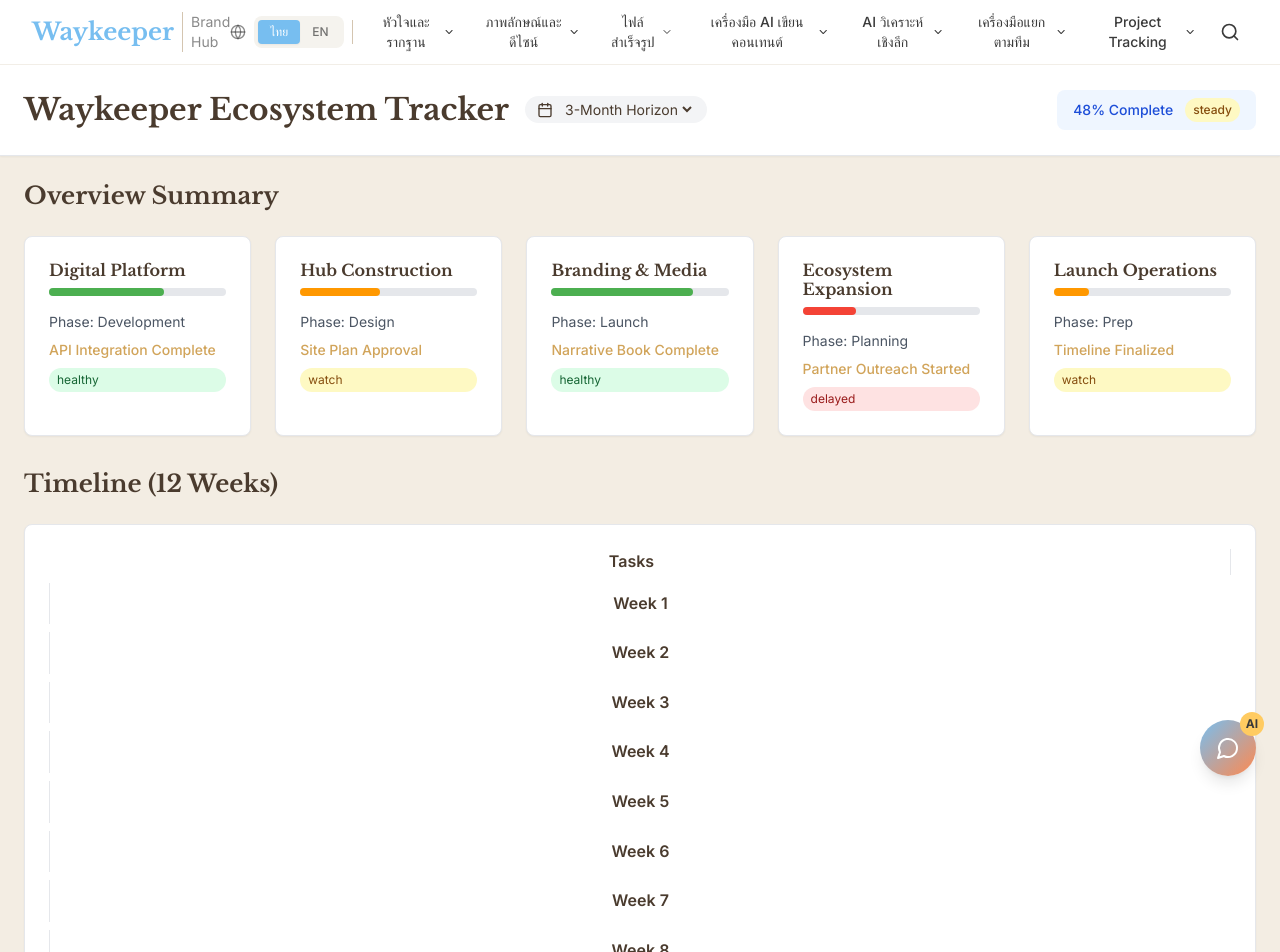
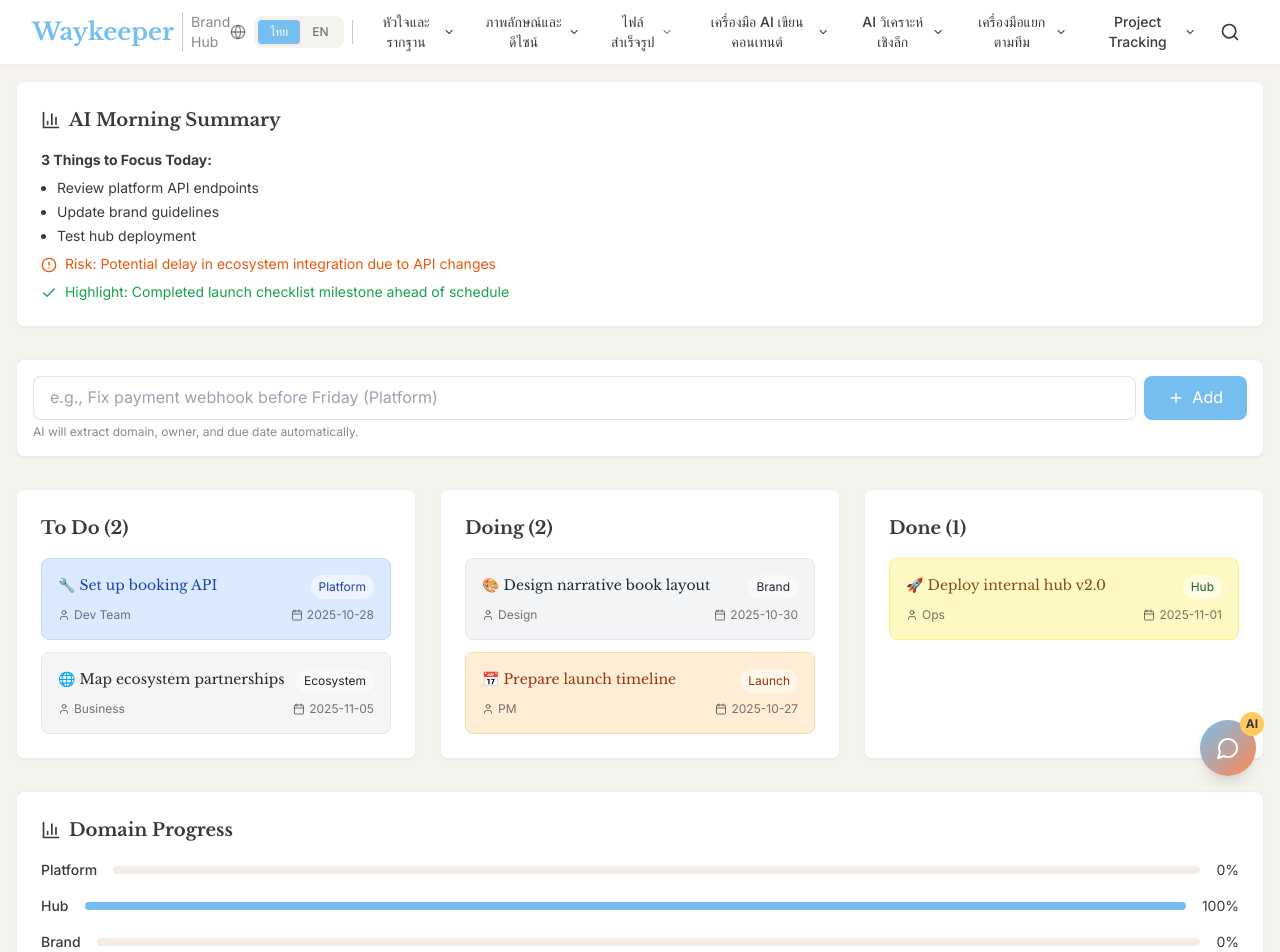
Before and after one commit to boxer32/waykeeper-internal-brand-hub, a Next.js app: page /dashboard in a window 1280 px wide. Shown: the top 952 px of the page. Built offline with nearby package versions, Linux system fonts and the light colour scheme.

Commit message:
Add Waykeeper Project Tracker Dashboard - single-page kanban with AI summaries, progress bars, local storage

```diff
--- a/src/app/dashboard/page.tsx
+++ b/src/app/dashboard/page.tsx
@@ -1,216 +1,165 @@
-import React, { useState } from 'react';
+import React, { useState, useEffect } from 'react';
 import Link from 'next/link';
-import { Calendar, RefreshCw, BarChart3, Download, Share2, ChevronLeft, ChevronRight } from 'lucide-react';
-import {
-  ResponsiveContainer,
-  PieChart,
-  Pie,
-  Cell,
-  LineChart,
-  Line,
-  XAxis,
-  YAxis,
-  CartesianGrid,
-  Tooltip,
-  Legend,
-} from 'recharts';
+import { Plus, Check, AlertCircle, BarChart3, Calendar, User } from 'lucide-react';
 
-// Sample Data
-const domains = [
-  {
-    name: 'Digital Platform',
-    progress: 65,
-    phase: 'Development',
-    milestone: 'API Integration Complete',
-    color: 'green',
-    status: 'healthy',
-  },
-  {
-    name: 'Hub Construction',
-    progress: 45,
-    phase: 'Design',
-    milestone: 'Site Plan Approval',
-    color: 'amber',
-    status: 'watch',
-  },
-  {
-    name: 'Branding & Media',
-    progress: 80,
-    phase: 'Launch',
-    milestone: 'Narrative Book Complete',
-    color: 'green',
-    status: 'healthy',
-  },
-  {
-    name: 'Ecosystem Expansion',
-    progress: 30,
-    phase: 'Planning',
-    milestone: 'Partner Outreach Started',
-    color: 'red',
-    status: 'delayed',
-  },
-  {
-    name: 'Launch Operations',
-    progress: 20,
-    phase: 'Prep',
-    milestone: 'Timeline Finalized',
-    color: 'amber',
-    status: 'watch',
-  },
+interface Task {
+  id: string;
+  title: string;
+  emoji: string;
+  owner: string;
+  dueDate: string;
+  domain: 'Platform' | 'Hub' | 'Brand' | 'Ecosystem' | 'Launch';
+  status: 'To Do' | 'Doing' | 'Done';
+}
+
+const domains = {
+  Platform: { color: 'bg-blue-100 text-blue-800', border: 'border-blue-200' },
+  Hub: { color: 'bg-yellow-100 text-yellow-800', border: 'border-yellow-200' },
+  Brand: { color: 'bg-gray-100 text-gray-800', border: 'border-gray-200' },
+  Ecosystem: { color: 'bg-neutral-100 text-neutral-800', border: 'border-neutral-200' },
+  Launch: { color: 'bg-orange-100 text-orange-800', border: 'border-orange-200' },
+} as const;
+
+const Dashboard: React.FC = () => {
+  const [tasks, setTasks] = useState<Task[]>([]);
+  const [newTaskInput, setNewTaskInput] = useState('');
+  const [aiSummary, setAiSummary] = useState({
+    focuses: ['Review platform API endpoints', 'Update brand guidelines', 'Test hub deployment'],
+    risk: 'Potential delay in ecosystem integration due to API changes',
+    highlight: 'Completed launch checklist milestone ahead of schedule',
+  });
+
+  useEffect(() => {
+    const saved = localStorage.getItem('waykeeper-tasks');
+    if (saved) {
+      setTasks(JSON.parse(saved));
+    } else {
+      // Initial sample tasks
+      const initialTasks: Task[] = [
+        { id: '1', title: 'Set up booking API', emoji: '🔧', owner: 'Dev Team', dueDate: '2025-10-28', domain: 'Platform', status: 'To Do' },
+        { id: '2', title: 'Design narrative book layout', emoji: '🎨', owner: 'Design', dueDate: '2025-10-30', domain: 'Brand', status: 'Doing' },
+        { id: '3', title: 'Deploy internal hub v2.0', emoji: '🚀', owner: 'Ops', dueDate: '2025-11-01', domain: 'Hub', status: 'Done' },
+        { id: '4', title: 'Map ecosystem partnerships', emoji: '🌐', owner: 'Business', dueDate: '2025-11-05', domain: 'Ecosystem', status: 'To Do' },
+        { id: '5', title: 'Prepare launch timeline', emoji: '📅', owner: 'PM', dueDate: '2025-10-27', domain: 'Launch', status: 'Doing' },
       ];
+      setTasks(initialTasks);
+    }
+  }, []);
 
-const timelineData = [
-  { week: 1, 'Digital Platform': 10, 'Hub Construction': 5, 'Branding': 20, Ecosystem: 0, Launch: 0 },
-  { week: 2, 'Digital Platform': 15, 'Hub Construction': 10, 'Branding': 30, Ecosystem: 5, Launch: 0 },
-  // ... mock up to week 12
-  { week: 12, 'Digital Platform': 65, 'Hub Construction': 45, 'Branding': 80, Ecosystem: 30, Launch: 20 },
-];
+  useEffect(() => {
+    localStorage.setItem('waykeeper-tasks', JSON.stringify(tasks));
+  }, [tasks]);
 
-const kanbanColumns = {
-  Planned: [
-    { id: 1, title: 'Finalize Partner Contracts', domain: 'Ecosystem', owner: 'Alice', priority: 'High', progress: 0 },
-    { id: 2, title: 'Design Launch Event', domain: 'Launch', owner: 'Bob', priority: 'Medium', progress: 0 },
-  ],
-  Active: [
-    { id: 3, title: 'Build User Dashboard', domain: 'Digital', owner: 'Charlie', priority: 'High', progress: 40 },
-    { id: 4, title: 'Media Asset Creation', domain: 'Branding', owner: 'Diana', priority: 'High', progress: 70 },
-  ],
-  Blocked: [
-    { id: 5, title: 'Site Procurement', domain: 'Hub', owner: 'Eve', priority: 'High', progress: 30 },
-  ],
-  Done: [
-    { id: 6, title: 'Brand Guidelines Approved', domain: 'Branding', owner: 'Frank', priority: 'Low', progress: 100 },
-  ],
+  const addTask = () => {
+    if (!newTaskInput.trim()) return;
+    // Simulate AI extraction: simple parsing
+    const words = newTaskInput.toLowerCase().split(' ');
+    const domainMatch = words.find(w => Object.keys(domains).some(d => w.includes(d.toLowerCase()))) || 'Platform';
+    const domain = (Object.keys(domains).find(d => domainMatch.includes(d.toLowerCase())) as any) || 'Platform';
+    const dueMatch = words.find(w => w.match(/\d{1,2}/)); // Simple due date
+    const dueDate = dueMatch ? `2025-10-${parseInt(dueMatch) + 25}`.slice(-2) : '2025-11-01'; // Mock
+    const owner = words.slice(-2).join(' ') || 'Team';
+
+    const newTask: Task = {
+      id: Date.now().toString(),
+      title: newTaskInput,
+      emoji: '📝',
+      owner,
+      dueDate,
+      domain: domain as Task['domain'],
+      status: 'To Do',
+    };
+    setTasks([...tasks, newTask]);
+    setNewTaskInput('');
   };
 
-const aiSummary = {
-  highlights: 'Completed API integration for Digital Platform and finalized Narrative Book for Branding.',
-  risks: 'Delays in Hub Construction due to procurement; Ecosystem partner outreach behind schedule.',
-  focus: 'Prioritize site approvals and initiate 5 key partner meetings this week.',
+  const updateTaskStatus = (id: string, newStatus: Task['status']) => {
+    setTasks(tasks.map(task => task.id === id ? { ...task, status: newStatus } : task));
+    // Simulate micro-interaction feedback
+    if (newStatus === 'Done') {
+      // Could add toast or sound here
+      console.log('Task completed! 🎉');
+    }
   };
 
-const domainColors = ['#4CAF50', '#FF9800', '#F44336']; // green, amber, red
+  const tasksByStatus = {
+    'To Do': tasks.filter(t => t.status === 'To Do'),
+    'Doing': tasks.filter(t => t.status === 'Doing'),
+    'Done': tasks.filter(t => t.status === 'Done'),
+  };
 
-export default function Dashboard() {
-  const [dateRange, setDateRange] = useState('3 months');
-  const [showSummary, setShowSummary] = useState(false);
-
-  const overallProgress = Math.round(domains.reduce((sum, d) => sum + d.progress, 0) / domains.length);
-  const globalSentiment = 'steady'; // calm, steady, risk
+  const progressByDomain = Object.keys(domains).reduce((acc, d) => {
+    const domainTasks = tasks.filter(t => t.domain === d);
+    const done = domainTasks.filter(t => t.status === 'Done').length;
+    const total = domainTasks.length;
+    acc[d as Task['domain']] = total > 0 ? (done / total) * 100 : 0;
+    return acc;
+  }, {} as Record<Task['domain'], number>);
 
   return (
-    <div className="min-h-screen bg-sand-beige text-forest-brown">
-      {/* Header */}
-      <header className="bg-white shadow-sm border-b border-gray-200 p-6">
-        <div className="max-w-7xl mx-auto flex flex-col md:flex-row md:items-center justify-between gap-4">
-          <div className="flex items-center gap-4">
-            <h1 className="text-3xl font-headline font-bold">Waykeeper Ecosystem Tracker</h1>
-            <div className="flex items-center gap-2 bg-gray-100 px-3 py-1 rounded-full text-sm">
-              <Calendar size={16} />
-              <select
-                value={dateRange}
-                onChange={(e) => setDateRange(e.target.value)}
-                className="bg-transparent border-none outline-none"
-              >
-                <option value="3 months">3-Month Horizon</option>
-                <option value="6 months">6-Month Horizon</option>
-              </select>
+    <div className="min-h-screen bg-morning-light text-deep-earth p-4">
+      {/* AI Summary Banner */}
+      <div className="bg-white rounded-lg shadow-sm border border-soft-stone/30 mb-8 p-6">
+        <h2 className="text-lg font-semibold mb-4 flex items-center">
+          <BarChart3 className="mr-2" size={20} /> AI Morning Summary
+        </h2>
+        <div className="space-y-2 text-sm">
+          <p><strong>3 Things to Focus Today:</strong></p>
+          <ul className="ml-4 list-disc space-y-1">
+            {aiSummary.focuses.map((f, i) => <li key={i}>{f}</li>)}
+          </ul>
+          <p className="text-orange-600"><AlertCircle className="inline mr-1" size={16} /> Risk: {aiSummary.risk}</p>
+          <p className="text-green-600"><Check className="inline mr-1" size={16} /> Highlight: {aiSummary.highlight}</p>
         </div>
       </div>
-          <div className="flex items-center gap-4">
+
+      {/* Add Task Input */}
+      <div className="bg-white rounded-lg shadow-sm border border-soft-stone/30 mb-8 p-4">
+        <div className="flex gap-2">
+          <input
+            type="text"
+            value={newTaskInput}
+            onChange={(e) => setNewTaskInput(e.target.value)}
+            placeholder="e.g., Fix payment webhook before Friday (Platform)"
+            className="flex-1 px-4 py-2 border border-soft-stone/50 rounded-lg focus:outline-none focus:ring-2 focus:ring-skypath-blue"
+            onKeyPress={(e) => e.key === 'Enter' && addTask()}
+          />
           <button
-              onClick={() => setShowSummary(!showSummary)}
-              className="flex items-center gap-2 bg-accent-gold text-white px-4 py-2 rounded-lg hover:bg-yellow-600 transition-colors"
+            onClick={addTask}
+            className="px-6 py-2 bg-skypath-blue text-white rounded-lg hover:bg-blue-600 transition-colors flex items-center"
           >
-              <RefreshCw size={16} />
-              Regenerate Insight
+            <Plus className="mr-2" size={16} /> Add
           </button>
-            <div className="flex items-center gap-2 bg-blue-50 text-blue-700 px-4 py-2 rounded-lg text-sm font-medium">
-              {overallProgress}% Complete
-              <span className={`ml-1 px-2 py-1 rounded-full text-xs ${
-                globalSentiment === 'calm' ? 'bg-green-100 text-green-800' :
-                globalSentiment === 'steady' ? 'bg-yellow-100 text-yellow-800' : 'bg-red-100 text-red-800'
-              }`}>
-                {globalSentiment}
+        </div>
+        <p className="text-xs text-deep-earth/60 mt-1">AI will extract domain, owner, and due date automatically.</p>
+      </div>
+
+      {/* Kanban Columns */}
+      <div className="grid grid-cols-1 md:grid-cols-3 gap-6 mb-8">
+        {['To Do', 'Doing', 'Done'].map((status) => (
+          <div key={status} className="bg-white rounded-lg shadow-sm border border-soft-stone/30 p-6">
+            <h3 className="text-lg font-semibold mb-4 flex items-center text-deep-earth">
+              {status} ({tasksByStatus[status as Task['status']].length})
+            </h3>
+            <div className="space-y-3 max-h-96 overflow-y-auto">
+              {tasksByStatus[status as Task['status']].map((task) => (
+                <div
+                  key={task.id}
+                  className={`p-4 rounded-lg border ${domains[task.domain].border} ${domains[task.domain].color} cursor-pointer hover:shadow-md transition-shadow`}
+                  onClick={() => updateTaskStatus(task.id, status === 'To Do' ? 'Doing' : status === 'Doing' ? 'Done' : 'To Do')}
+                >
+                  <div className="flex justify-between items-start mb-2">
+                    <h4 className="font-medium text-sm">{task.emoji} {task.title}</h4>
+                    <span className={`text-xs px-2 py-1 rounded-full bg-white/50 ${status === 'Done' ? 'bg-green-100 text-green-800' : ''}`}>
+                      {task.domain}
                     </span>
                   </div>
+                  <div className="flex items-center justify-between text-xs text-deep-earth/70">
+                    <div className="flex items-center">
+                      <User className="mr-1" size={12} /> {task.owner}
                     </div>
-        </div>
-      </header>
-
-      <main className="max-w-7xl mx-auto p-6 space-y-8">
-        {/* Overview Summary Panel */}
-        <section>
-          <h2 className="text-2xl font-headline font-semibold mb-6">Overview Summary</h2>
-          <div className="grid grid-cols-1 md:grid-cols-2 lg:grid-cols-5 gap-6">
-            {domains.map((domain, index) => (
-              <div key={index} className="bg-white rounded-lg p-6 shadow-sm border border-gray-200">
-                <h3 className="font-semibold mb-2">{domain.name}</h3>
-                <div className="w-full bg-gray-200 rounded-full h-2 mb-4">
-                  <div
-                    className="bg-green-500 h-2 rounded-full transition-all"
-                    style={{ width: `${domain.progress}%`, backgroundColor: domain.color === 'green' ? '#4CAF50' : domain.color === 'amber' ? '#FF9800' : '#F44336' }}
-                  ></div>
-                </div>
-                <p className="text-sm text-gray-600 mb-2">Phase: {domain.phase}</p>
-                <p className="text-sm font-medium text-accent-gold">{domain.milestone}</p>
-                <div className={`mt-2 px-2 py-1 rounded-full text-xs ${
-                  domain.status === 'healthy' ? 'bg-green-100 text-green-800' :
-                  domain.status === 'watch' ? 'bg-yellow-100 text-yellow-800' : 'bg-red-100 text-red-800'
-                }`}>
-                  {domain.status}
-                </div>
-              </div>
-            ))}
-          </div>
-        </section>
-
-        {/* AI-Assisted Timeline View */}
-        <section>
-          <h2 className="text-2xl font-headline font-semibold mb-6">Timeline (12 Weeks)</h2>
-          <div className="bg-white rounded-lg p-6 shadow-sm border border-gray-200 overflow-x-auto">
-            <div className="grid grid-cols-13 gap-2 min-w-max">
-              <div className="font-semibold text-center border-r border-gray-200 pr-4">Tasks</div>
-              {Array.from({ length: 12 }, (_, i) => (
-                <div key={i} className="font-semibold text-center py-2 border-l border-gray-200">
-                  Week {i + 1}
-                </div>
-              ))}
-              {domains.map((domain) => (
-                <React.Fragment key={domain.name}>
-                  <div className="border-t border-gray-200 pl-4 py-2 font-medium">{domain.name}</div>
-                  {Array.from({ length: 12 }, (_, i) => (
-                    <div
-                      key={i}
-                      className="py-2 border-l border-gray-200"
-                      style={{ backgroundColor: i < (domain.progress / 100 * 12) ? domain.color === 'green' ? '#4CAF50' : domain.color === 'amber' ? '#FF9800' : '#F44336' : 'transparent', opacity: 0.3 }}
-                    >
-                      {i < (domain.progress / 100 * 12) && <div className="h-4 bg-current rounded" style={{ width: '100%' }} />}
-                    </div>
-                  ))}
-                </React.Fragment>
-              ))}
-            </div>
-          </div>
-        </section>
-
-        {/* Task Board Section */}
-        <section>
-          <h2 className="text-2xl font-headline font-semibold mb-6">Task Board</h2>
-          <div className="grid grid-cols-1 md:grid-cols-4 gap-6 overflow-x-auto">
-            {Object.entries(kanbanColumns).map(([column, tasks]) => (
-              <div key={column} className="bg-white rounded-lg p-4 shadow-sm border border-gray-200 min-w-[250px]">
-                <h3 className="font-semibold mb-4 text-center">{column}</h3>
-                <div className="space-y-3">
-                  {tasks.map((task) => (
-                    <div key={task.id} className="bg-gray-50 p-3 rounded border">
-                      <h4 className="font-medium text-sm mb-1">{task.title}</h4>
-                      <p className="text-xs text-gray-600 mb-1">Domain: {task.domain}</p>
-                      <p className="text-xs text-gray-600 mb-1">Owner: {task.owner}</p>
-                      <div className="flex justify-between items-center">
-                        <span className="text-xs bg-blue-100 text-blue-800 px-2 py-1 rounded">P{task.priority === 'High' ? '1' : '2'}</span>
-                        <div className="w-16 bg-gray-200 rounded-full h-2">
-                          <div className="bg-blue-500 h-2 rounded-full" style={{ width: `${task.progress}%` }}></div>
+                    <div className="flex items-center">
+                      <Calendar className="mr-1" size={12} /> {task.dueDate}
                     </div>
                   </div>
                 </div>
@@ -219,104 +168,37 @@
           </div>
         ))}
       </div>
-        </section>
 
-        {/* AI Summary Drawer */}
-        <section>
-          <h2 className="text-2xl font-headline font-semibold mb-6">AI Insights</h2>
-          <div className="bg-white rounded-lg p-6 shadow-sm border border-gray-200">
-            <button
-              onClick={() => setShowSummary(!showSummary)}
-              className="mb-4 flex items-center gap-2 text-accent-gold hover:text-yellow-600"
-            >
-              {showSummary ? <ChevronLeft size={16} /> : <ChevronRight size={16} />}
-              Toggle Weekly Summary
-            </button>
-            {showSummary && (
+      {/* Progress Bars */}
+      <div className="bg-white rounded-lg shadow-sm border border-soft-stone/30 p-6">
+        <h3 className="text-lg font-semibold mb-4 flex items-center">
+          <BarChart3 className="mr-2" size={20} /> Domain Progress
+        </h3>
         <div className="space-y-4">
-                <div>
-                  <h3 className="font-semibold mb-2">This Week's Highlights</h3>
-                  <p className="text-sm text-gray-700">{aiSummary.highlights}</p>
-                </div>
-                <div>
-                  <h3 className="font-semibold mb-2">Risks & Blockers</h3>
-                  <p className="text-sm text-gray-700">{aiSummary.risks}</p>
-                </div>
-                <div>
-                  <h3 className="font-semibold mb-2">Next 7-Day Focus</h3>
-                  <p className="text-sm text-gray-700">{aiSummary.focus}</p>
+          {Object.entries(progressByDomain).map(([domain, progress]) => (
+            <div key={domain} className="flex items-center justify-between">
+              <span className="text-sm font-medium">{domain}</span>
+              <div className="flex-1 mx-4">
+                <div className="bg-soft-stone/30 rounded-full h-2">
+                  <div
+                    className={`bg-skypath-blue h-2 rounded-full transition-all duration-300`}
+                    style={{ width: `${progress}%` }}
+                  ></div>
                 </div>
               </div>
-            )}
+              <span className="text-sm">{Math.round(progress)}%</span>
             </div>
-        </section>
-
-        {/* Metrics & Insight Dashboard */}
-        <section>
-          <h2 className="text-2xl font-headline font-semibold mb-6">Metrics & Insights</h2>
-          <div className="grid grid-cols-1 lg:grid-cols-2 gap-8">
-            <div className="bg-white rounded-lg p-6 shadow-sm border border-gray-200">
-              <h3 className="font-semibold mb-4">Domain Progress</h3>
-              <ResponsiveContainer width="100%" height={300}>
-                <PieChart>
-                  <Pie
-                    data={domains.map(d => ({ name: d.name, value: d.progress }))}
-                    cx="50%"
-                    cy="50%"
-                    outerRadius={80}
-                    fill="#8884d8"
-                    dataKey="value"
-                    label
-                  >
-                    {domains.map((entry, index) => (
-                      <Cell key={`cell-${index}`} fill={domainColors[index % 3]} />
           ))}
-                  </Pie>
-                  <Tooltip />
-                </PieChart>
-              </ResponsiveContainer>
-            </div>
-            <div className="bg-white rounded-lg p-6 shadow-sm border border-gray-200">
-              <h3 className="font-semibold mb-4">Performance Trends</h3>
-              <ResponsiveContainer width="100%" height={300}>
-                <LineChart data={timelineData}>
-                  <CartesianGrid strokeDasharray="3 3" />
-                  <XAxis dataKey="week" />
-                  <YAxis />
-                  <Tooltip />
-                  <Legend />
-                  <Line type="monotone" dataKey="Digital Platform" stroke="#4CAF50" />
-                  <Line type="monotone" dataKey="Hub Construction" stroke="#FF9800" />
-                  <Line type="monotone" dataKey="Branding" stroke="#F44336" />
-                </LineChart>
-              </ResponsiveContainer>
         </div>
       </div>
-        </section>
-      </main>
 
-      {/* Footer */}
-      <footer className="bg-white shadow-sm border-t border-gray-200 p-6 mt-8">
-        <div className="max-w-7xl mx-auto flex flex-col md:flex-row justify-between items-center gap-4">
-          <p className="text-sm text-gray-600">Version 1.0 • Updated {new Date().toLocaleDateString()}</p>
-          <div className="flex items-center gap-4">
-            <button className="flex items-center gap-2 bg-accent-gold text-white px-4 py-2 rounded-lg hover:bg-yellow-600">
-              <Download size={16} />
-              Export PDF
-            </button>
-            <button className="flex items-center gap-2 bg-gray-100 text-gray-700 px-4 py-2 rounded-lg hover:bg-gray-200">
-              <Share2 size={16} />
-              Share Live View
-            </button>
+      {/* Weekly Digest Placeholder */}
+      <div className="bg-white rounded-lg shadow-sm border border-soft-stone/30 mt-8 p-6">
+        <h3 className="text-lg font-semibold mb-4">Weekly Digest (Auto-generated every Friday)</h3>
+        <p className="text-sm text-deep-earth/60 italic">Wins: 5 tasks completed this week | Risks: Monitor Launch domain | Next Week: Focus on Ecosystem integrations</p>
       </div>
     </div>
-      </footer>
+  );
+};
 
-      <style jsx global>{`
-        .bg-sand-beige { background-color: #F3EDE3; }
-        .text-forest-brown { color: #4A3B2E; }
-        .text-accent-gold { color: #D1A45A; }
-      `}</style>
-    </div>
-  );
-}
+export default Dashboard;
```
Lines whose indentation alone changed are shown as unchanged.
